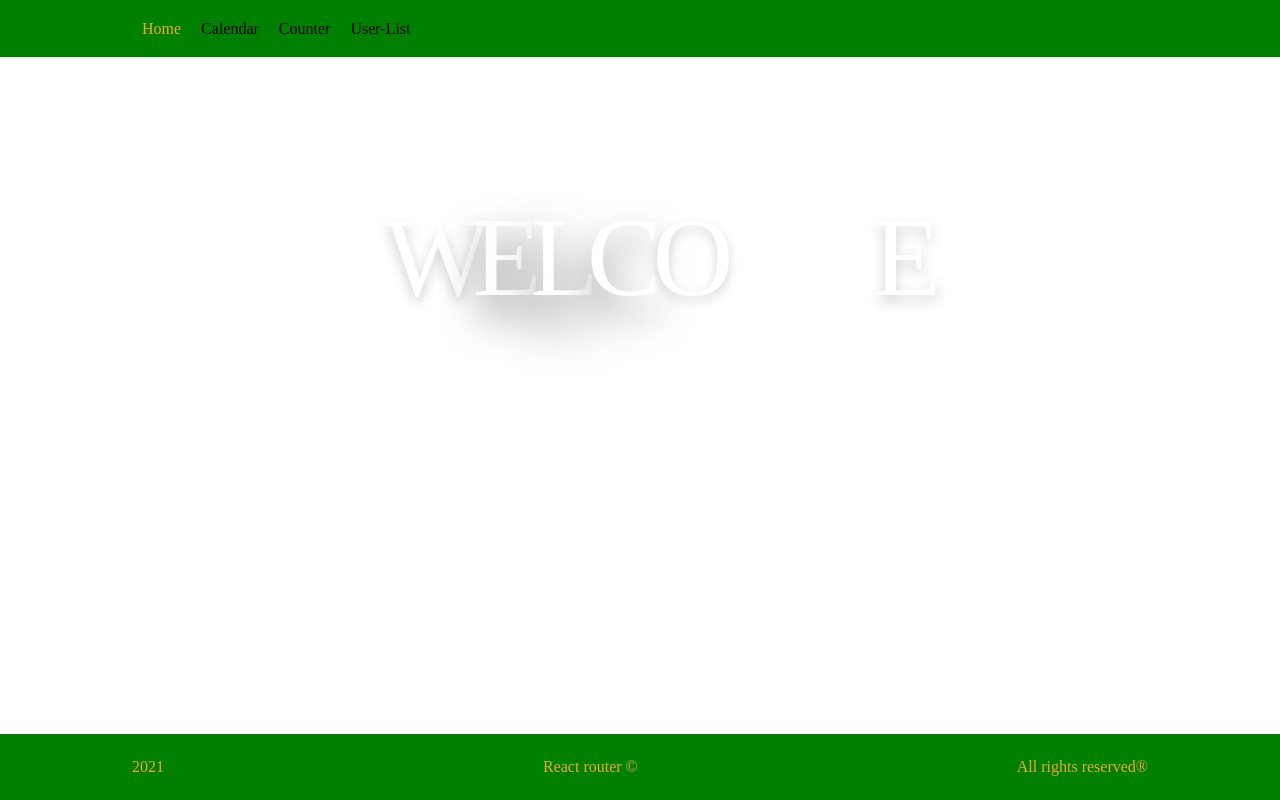
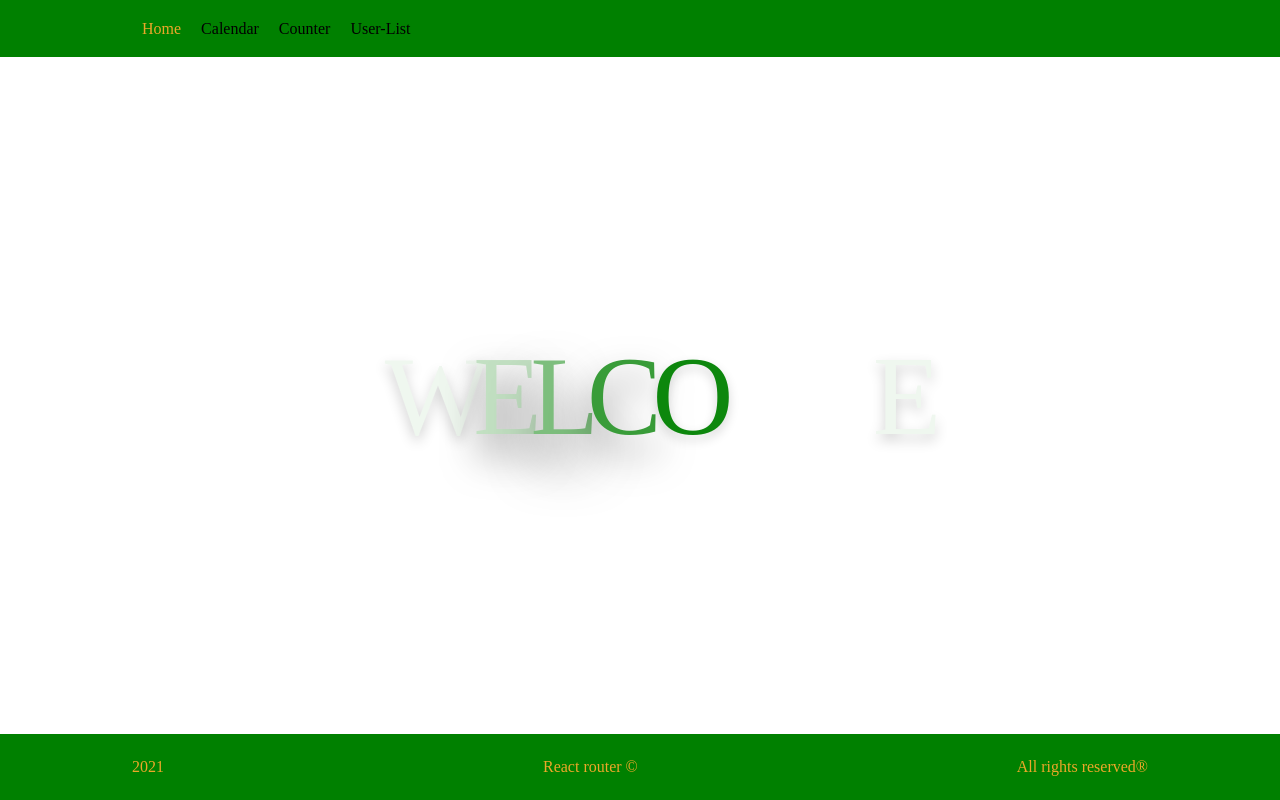
Before and after one commit to EvgenStr/react-calendar, a React (Create React App) app: page / in a window 1280 px wide. Built offline with nearby package versions, Linux system fonts and the light colour scheme; a web font is replaced by a local one.

Commit message:
changed routes structure

```diff
--- a/src/App.css
+++ b/src/App.css
@@ -38,3 +38,9 @@
     transform: rotate(360deg);
   }
 }
+
+.mainContainer {
+  flex-grow: 1;
+  max-width: 80%;
+  margin: 0 auto;
+}
--- a/src/App.js
+++ b/src/App.js
@@ -1,15 +1,18 @@
 import './App.css';
 import { BrowserRouter } from 'react-router-dom';
-import Pages from './pages';
+import Routes from './routes';
 import Header from './components/Header';
 import Footer from './components/Footer';
+import style from './App.css'
 
 
 function App() {
   return (
     <BrowserRouter>
       <Header />
-      <Pages />
+      <section className={style.mainContainer}>
+        <Routes />
+      </section>
       <Footer />
     </BrowserRouter>
   );
--- a/src/components/Home/Home.module.sass
+++ b/src/components/Home/Home.module.sass
@@ -37,7 +37,9 @@
 @keyframes move
   0%
     transform: translate(-30%, 0)
+    color: green
   50%
     text-shadow: 0 25px 50px rgba(0, 0, 0, 0.75)
   100%
     transform: translate(30%, 0)
+    color: white
--- a/src/pages/pages.module.sass
+++ /dev/null
@@ -1,4 +0,0 @@
-.mainContainer
-  flex-grow: 1
-  max-width: 80%
-  margin: 0 auto
--- a/src/pages/index.jsx
+++ b/src/routes/index.jsx
@@ -5,11 +5,9 @@ import Calendar from '../components/Calendar';
 import PageNotFound from '../components/PageNotFound';
 import Counter from '../components/Counter';
 import UserList from '../components/UserList';
-import style from './pages.module.sass';
 
-function Pages() {
+function Routes() {
   return (
-    <div className={style.mainContainer}>
       <Switch>
         <Route exact path='/' component={Home} />
         <Route path='/calendar' component={Calendar} />
@@ -17,7 +15,6 @@ function Pages() {
         <Route path='/user-list' component={UserList} />
         <Route path='*' component={PageNotFound} />
       </Switch>
-    </div>
   )
 }
-export default Pages;
+export default Routes;
```
